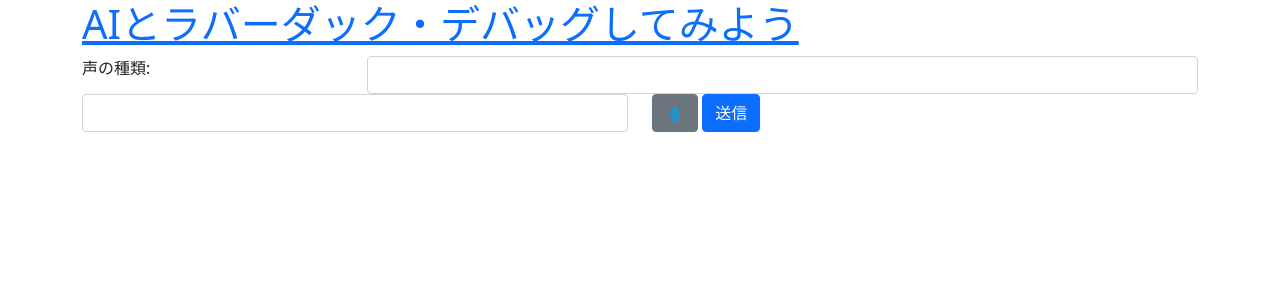
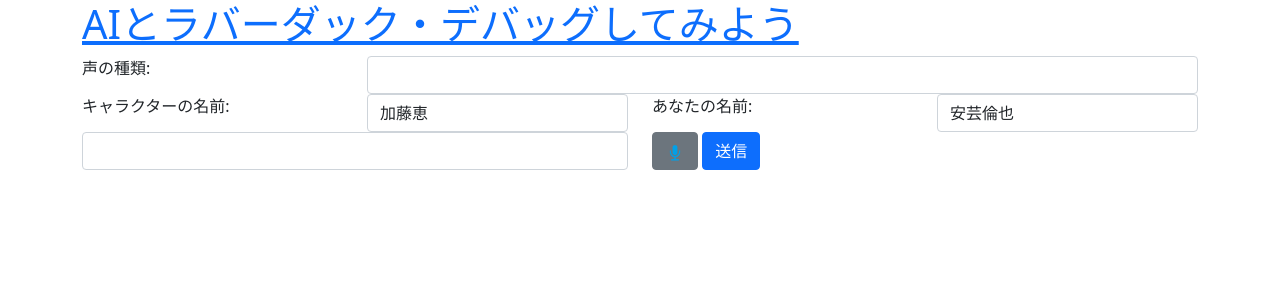
Before and after one commit to MasayukiTanaka0412/Izumi, a Flask app: template templates/index.html in a window 1280 px wide. Shown: the top 300 px of the page. Run offline with Flask 2, Linux system fonts and the light colour scheme; the template is opened without the code that fills it: most values are stand-ins (such as "Sample title", 1, 10 or a date in 2020); lists and menus that the app fills with data are empty.

Commit message:
レイアウト微修正

```diff
--- a/templates/index.html
+++ b/templates/index.html
@@ -22,6 +22,21 @@
 
   <div class="row">
     <div class="col">
+      <label for="charactername">キャラクターの名前:</label>
+    </div>
+    <div class="col">
+      <input type="text" id="charactername" class="form-control" value="加藤恵">
+    </div>
+    <div class="col">
+      <label for="yourname">あなたの名前:</label>
+    </div>
+    <div class="col">
+      <input type="text" id="yourname" class="form-control" value="安芸倫也">
+    </div>
+  </div>
+
+  <div class="row">
+    <div class="col">
       <input type="text" id="query" class="form-control">
     </div>
     <div class="col">
@@ -33,7 +48,7 @@
   </div>
 
 
-<div id="talk"></div>
+<div id="talk" style="background-color: #b0c4de;" class="rounded"></div>
 
 </div>
 </div>
@@ -77,7 +92,7 @@
         if(!voice.lang.match('ja')) return
           const option = document.createElement('option')
           option.value = voice.name
-          option.text  = `${voice.name} (${voice.lang})` //　テンプレートリテラル (ES6)
+          option.text  = `${voice.name} (${voice.lang})`
           option.setAttribute('selected', voice.default)
           voicetype.appendChild(option)
       });
@@ -91,11 +106,11 @@
 
     function submitQuery(){
         query = $( "#query" ).val()
-        $( "#query" ).val('りんな考え中。。。')
-        $( "#talk" ).append('<div class="row"><div class="col">&nbsp;</div><div class="col">あなた：' + query + '</div></div>')
+        $( "#query" ).val($("#charactername").val() + '考え中。。。')
+        $( "#talk" ).append('<div class="row"><div class="col">&nbsp;</div><div class="col bg-light border rounded">' + $("#yourname").val() + ':' + query + '</div></div>')
 
         $.getJSON("/rinna/" + query, function(json){
-            $( "#talk" ).append('<div class="row"><div class="col">りんな (' + json.sentiment +')：' + json.generatedText + '</div><div class="col">&nbsp;</div></div>')
+            $( "#talk" ).append('<div class="row"><div class="col bg-light border rounded">' + $("#charactername").val() + '(' + json.sentiment +')：' + json.generatedText + '</div><div class="col">&nbsp;</div></div>')
 
             const uttr = new SpeechSynthesisUtterance(json.generatedText)
             uttr.lang = "ja-JP"
```
